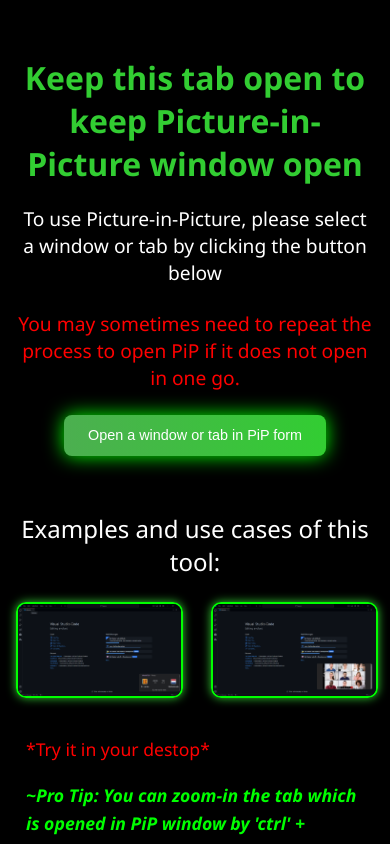
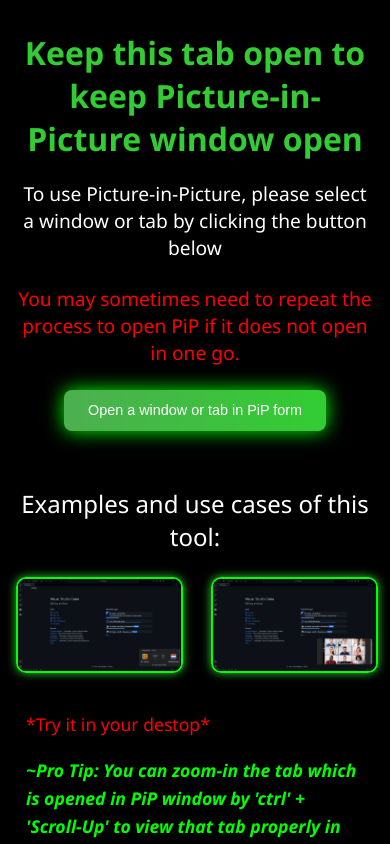
Before and after one commit to raghavkhatri413/LiveTab-PiP-Viewer-Website, a plain HTML site: page index.html in a window 390 px wide. Drawn offline with nearby package versions, Linux system fonts and the light colour scheme.

Commit message:
Update styles.css

```diff
--- a/styles.css
+++ b/styles.css
@@ -276,7 +276,7 @@ button {
 @media (max-width: 768px) {
   h1 {
     font-size: 2rem; /* Decrease font size for smaller screens */
-    margin-top: 1200px; /* Add top margin to separate from content */
+    margin-top: 1150px; /* Add top margin to separate from content */
     margin-bottom: 0.5rem; /* Adjust bottom margin for spacing */
   }
 
```
